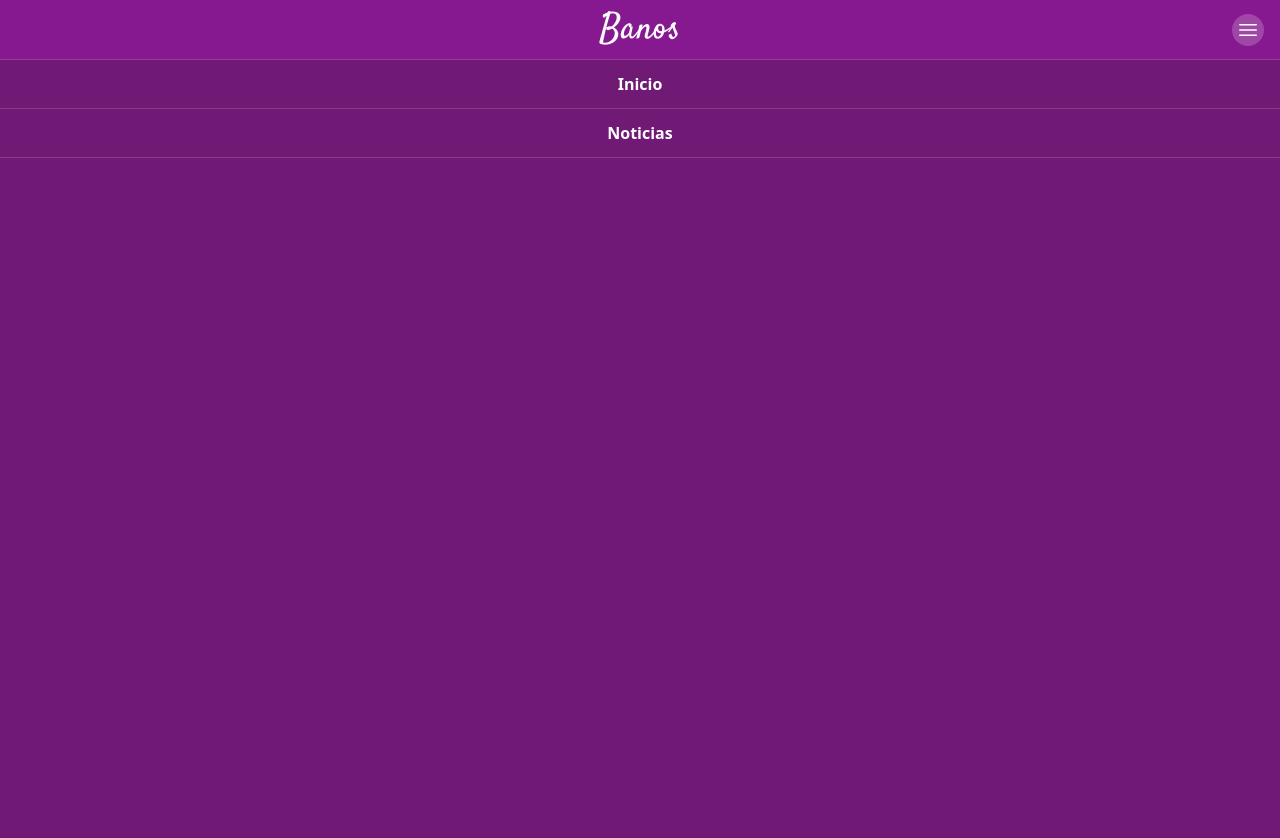
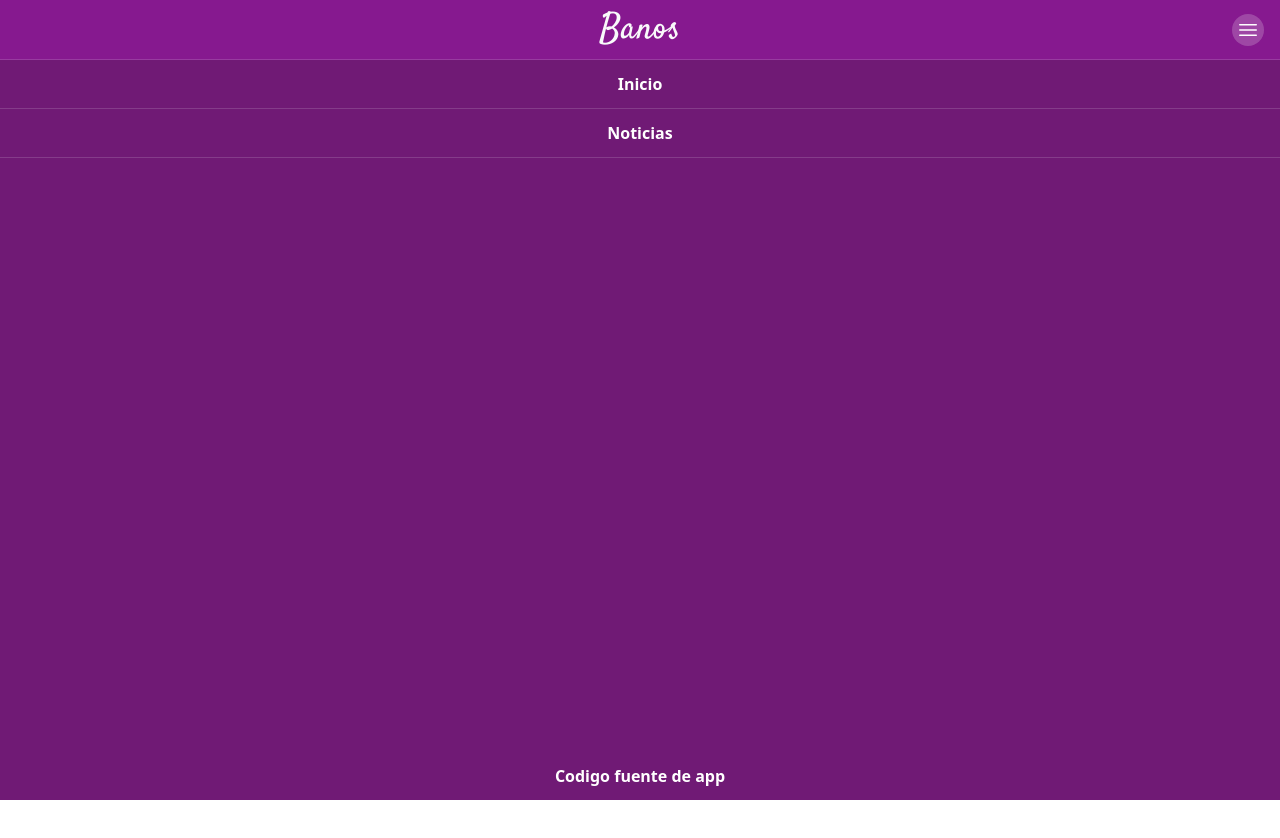
Before and after one commit to jeanmayorga/banos, a Next.js app: page / in a window 1280 px wide. Both pictures are taken after a click on the element 1248 px from the left and 29 px from the top of the page. Shown: the top 838 px of the page. After the commit the page ends 800 px from the top, so only its background shows below. Built offline with nearby package versions, Linux system fonts and the light colour scheme; no server answers; the database is empty.

Commit message:
fix: adding source code

```diff
--- a/src/components/Header/index.tsx
+++ b/src/components/Header/index.tsx
@@ -46,9 +46,10 @@ export function Header() {
       {isOpenMenu && (
         <div
           className={clsx(
-            "bg-fuchsia-900 text-white absolute w-full h-full z-20 text-center"
+            "bg-fuchsia-900 text-white absolute w-full h-[calc(100%-60px)] z-20 text-center flex flex-col justify-between top-[60px]"
           )}
         >
+          <div>
             <Link href="/" passHref onClick={closeMenu}>
               <div className="w-full py-3 text-base font-semibold border-b border-[rgba(255,255,255,.15)]">
                 Inicio
@@ -60,6 +61,18 @@ export function Header() {
               </div>
             </Link>
           </div>
+          <div>
+            <a
+              href="https://github.com/jeanmayorga/banos"
+              target="_blank"
+              rel="noreferrer"
+            >
+              <div className="w-full py-3 text-base font-semibold">
+                Codigo fuente de app
+              </div>
+            </a>
+          </div>
+        </div>
       )}
     </>
   );
```
Lines whose indentation alone changed are shown as unchanged.
